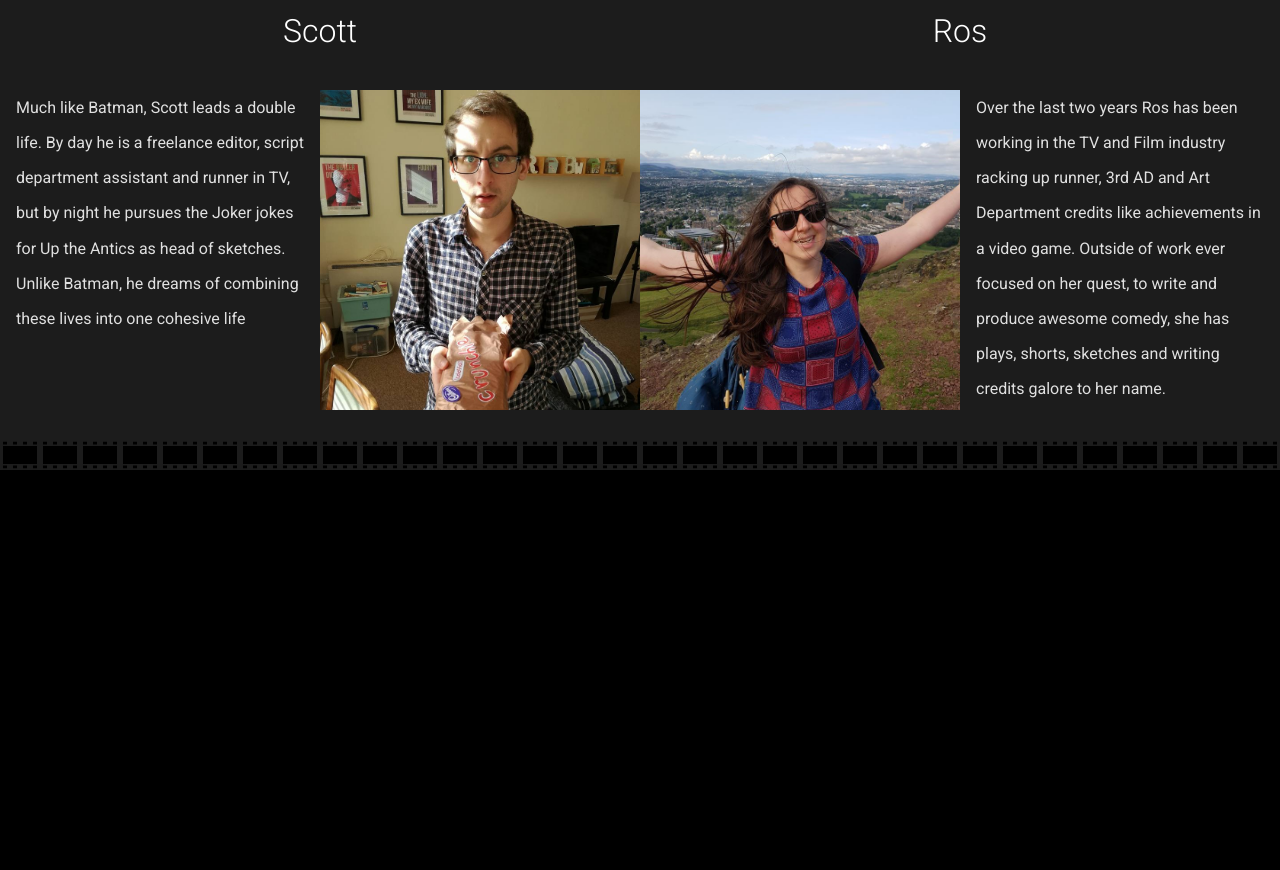
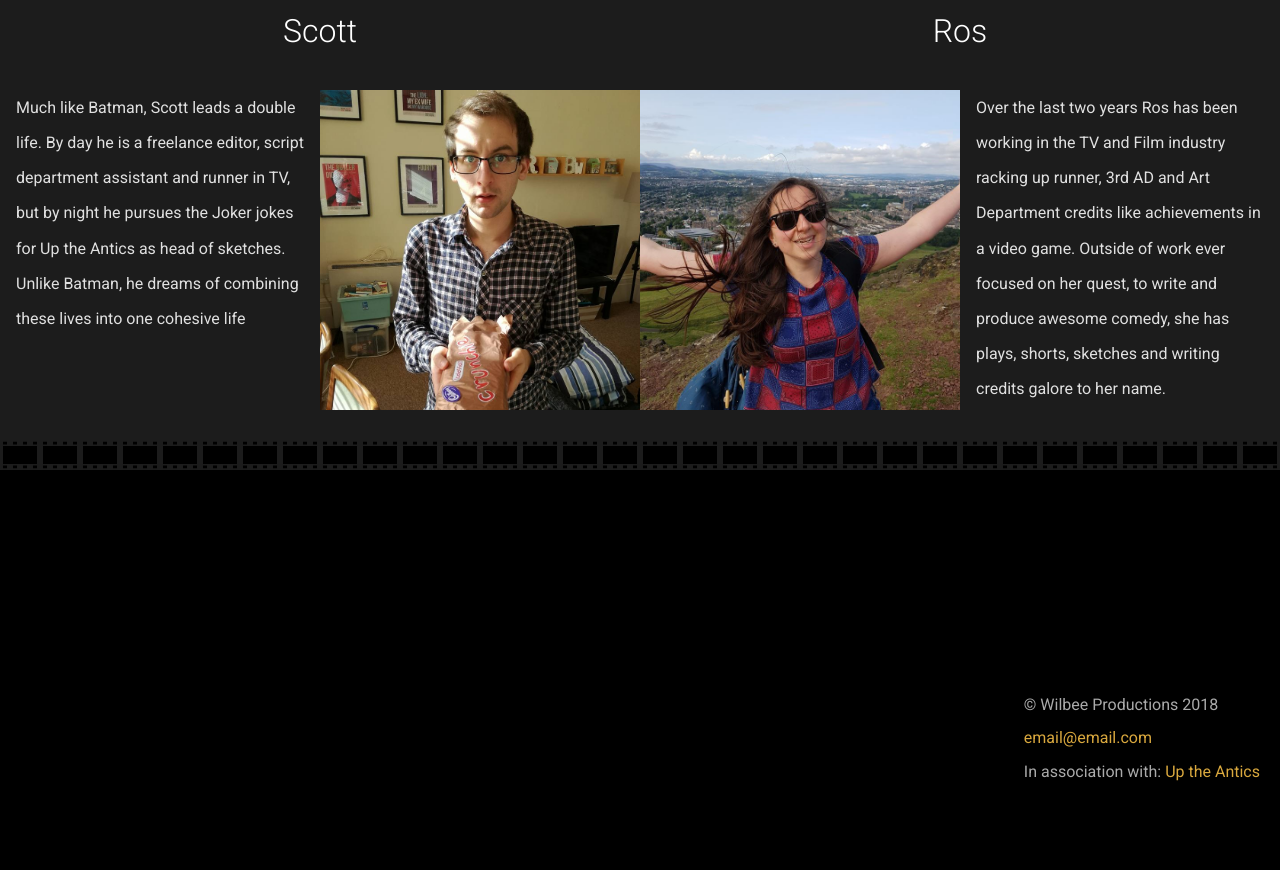
Before and after one commit to MichaelHayward/filmsite, a website built with webpack: page app/index.html in a window 1280 px wide. Shown: the part 1257-2127 px from the top of the page. After the commit the page ends 2047 px from the top, so only its background shows below. Built offline with nearby package versions, Linux system fonts and the light colour scheme.

Commit message:
added basic footer with flex so that more can easily be added

```diff
--- /dev/null
+++ b/app/assets/styles/modules/_footer.css
@@ -0,0 +1,49 @@
+footer {
+	width: 100%;
+	height: 400px;
+	overflow: hidden;
+	color: #aaaaaa;
+
+	& a {
+		text-decoration: none;
+			color: #d9a83e;
+			transition: 0.25s;
+
+			&:hover{
+				color: #d96a3e;
+			}
+
+			&:visited {
+				color: #d96a3e;
+
+				&:hover {
+					color: #d9a83e;
+				}
+			}
+	}
+
+	@mixin atLarge {
+		height: 40vh;
+	}
+
+	.footer__content {
+		height: 100%;
+		margin-top: 200px;
+		display: flex;
+		justify-content: flex-end;
+		flex-direction: row;
+
+		&__list {
+			list-style-type: none;
+			padding-left: 0;
+			padding-top: 10px;
+			margin-left: 30px;
+			margin-right: 20px;
+			text-align: justify;
+
+			& li {
+				margin-bottom: 15px;
+			}
+		}
+	}
+}
--- a/app/assets/styles/styles.css
+++ b/app/assets/styles/styles.css
@@ -10,3 +10,4 @@
 @import "modules/_paragraph";
 @import "modules/_hamburger";
 @import "modules/_film-reel";
+@import "modules/_footer";
--- a/app/index.html
+++ b/app/index.html
@@ -135,7 +135,16 @@
 			</div>
 		</section>
 		<div class="film-reel"></div>
-		<footer style="height: 50vh;"></footer>
+		<footer>
+			<div class="footer__content">
+				<ul class="footer__content__list">
+					<li>&#169; Wilbee Productions 2018</li>
+					<li><a href="mailto:email@email.com">email@email.com</a></li>
+					<li>In association with: <a href="http://uptheantics.co.uk/">Up the Antics</a></li>
+					<li>Website by <a href="http://mikebuildswebsites.com/">Mike Hayward</a></li>
+				</ul>
+			</div>
+		</footer>
 	</main>
 	<!-- build:js assets/scripts/App.js -->
 	<script src="/temp/scripts/app.js"></script>
--- a/app/temp/styles/styles.css
+++ b/app/temp/styles/styles.css
@@ -1305,3 +1305,64 @@
 	background-repeat: repeat;
 	background-size: contain;
 }
+
+footer {
+	width: 100%;
+	height: 400px;
+	overflow: hidden;
+	color: #aaaaaa;
+}
+
+footer a {
+		text-decoration: none;
+			color: #d9a83e;
+			-webkit-transition: 0.25s;
+			transition: 0.25s;
+	}
+
+footer a:hover{
+				color: #d96a3e;
+			}
+
+footer a:visited {
+				color: #d96a3e;
+			}
+
+footer a:visited:hover {
+					color: #d9a83e;
+				}
+
+@media (min-width: 1010px) {
+
+footer {
+		height: 40vh
+}
+	}
+
+footer .footer__content {
+		height: 100%;
+		margin-top: 200px;
+		display: -webkit-box;
+		display: -ms-flexbox;
+		display: flex;
+		-webkit-box-pack: end;
+		    -ms-flex-pack: end;
+		        justify-content: flex-end;
+		-webkit-box-orient: horizontal;
+		-webkit-box-direction: normal;
+		    -ms-flex-direction: row;
+		        flex-direction: row;
+	}
+
+footer .footer__content__list {
+			list-style-type: none;
+			padding-left: 0;
+			padding-top: 10px;
+			margin-left: 30px;
+			margin-right: 20px;
+			text-align: justify;
+		}
+
+footer .footer__content__list li {
+				margin-bottom: 15px;
+			}
```
